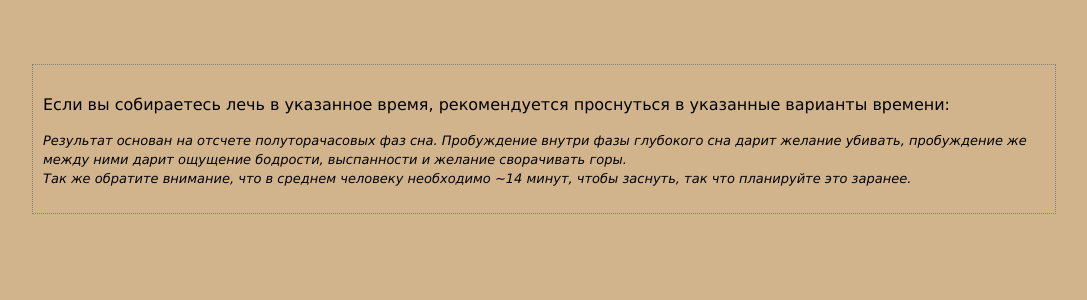
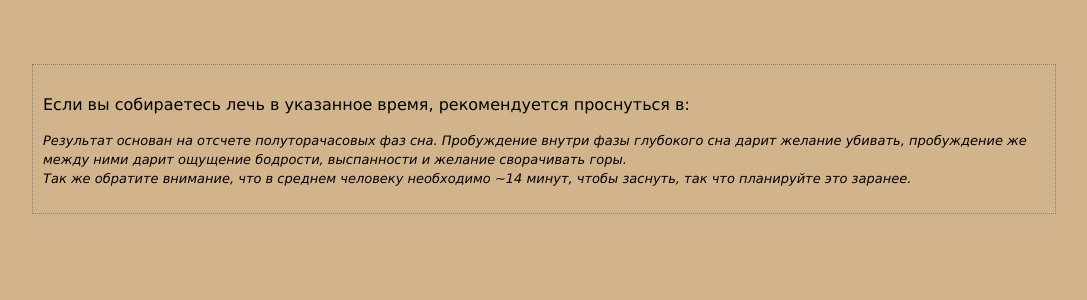
Before and after one commit to zooleen/sleepy, a Flask app: template templates/results_asleep.html in a window 1280 px wide. Shown: the top 300 px of the page, without its empty margins (96-1183 px from the left). Run offline with Flask 2, Linux system fonts and the light colour scheme; the template is opened without the code that fills it, so the values that code supplies are empty.

Commit message:
Removed extra words

```diff
--- a/templates/results_asleep.html
+++ b/templates/results_asleep.html
@@ -2,7 +2,7 @@
 {% block body %}
 <h2>{{ the_title }}</h2>
 
-<p>Если вы собираетесь лечь в указанное время, рекомендуется проснуться в указанные варианты времени:</p>
+<p>Если вы собираетесь лечь в указанное время, рекомендуется проснуться в:</p>
 
 <p>{{ the_answer }}</p>
 
--- a/templates/results_wakeup.html
+++ b/templates/results_wakeup.html
@@ -2,7 +2,7 @@
 {% block body %}
 <h2>{{ the_title }}</h2>
 
-<p>Для того, чтобы проснутся в указанное время, рекомендуется лечь спать в указанные варианты времени:</p>
+<p>Для того, чтобы проснутся в указанное время, рекомендуется лечь спать в:</p>
 
 <p>{{ the_answer }}</p>
 
```
